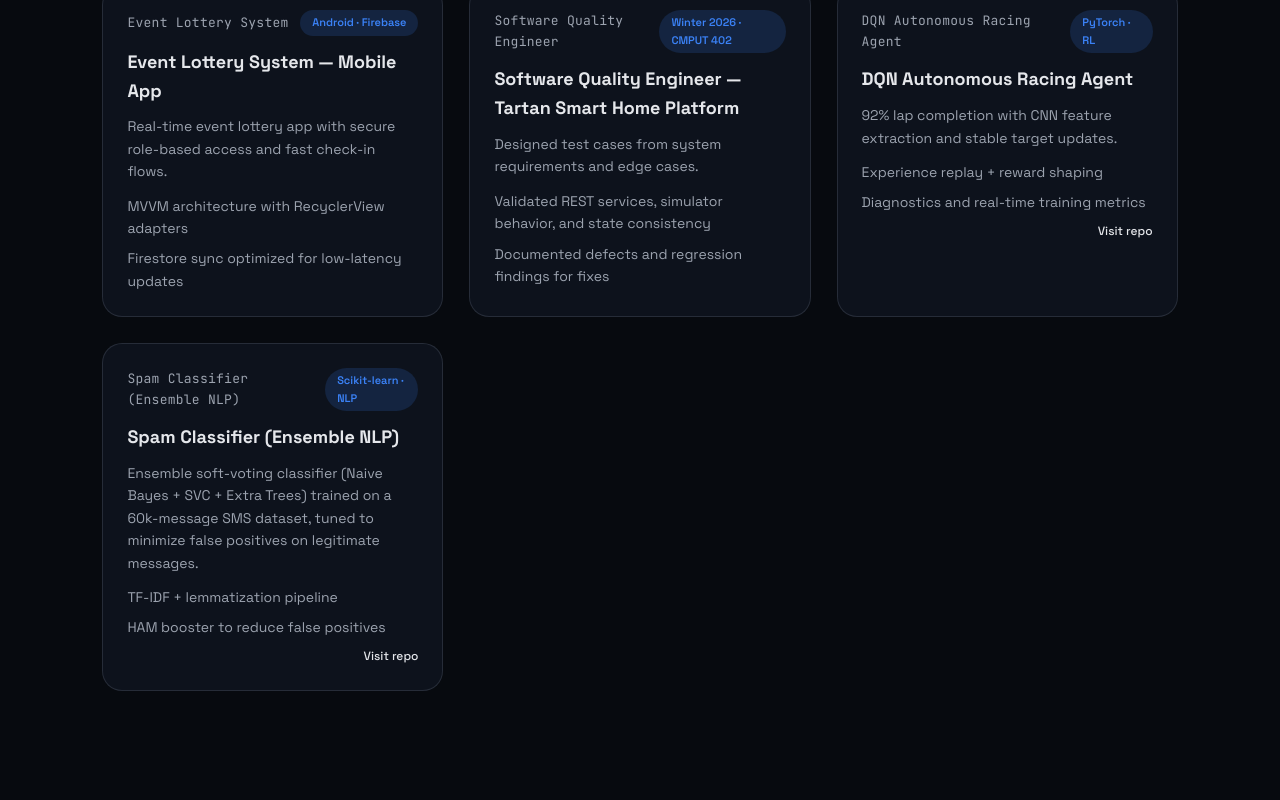
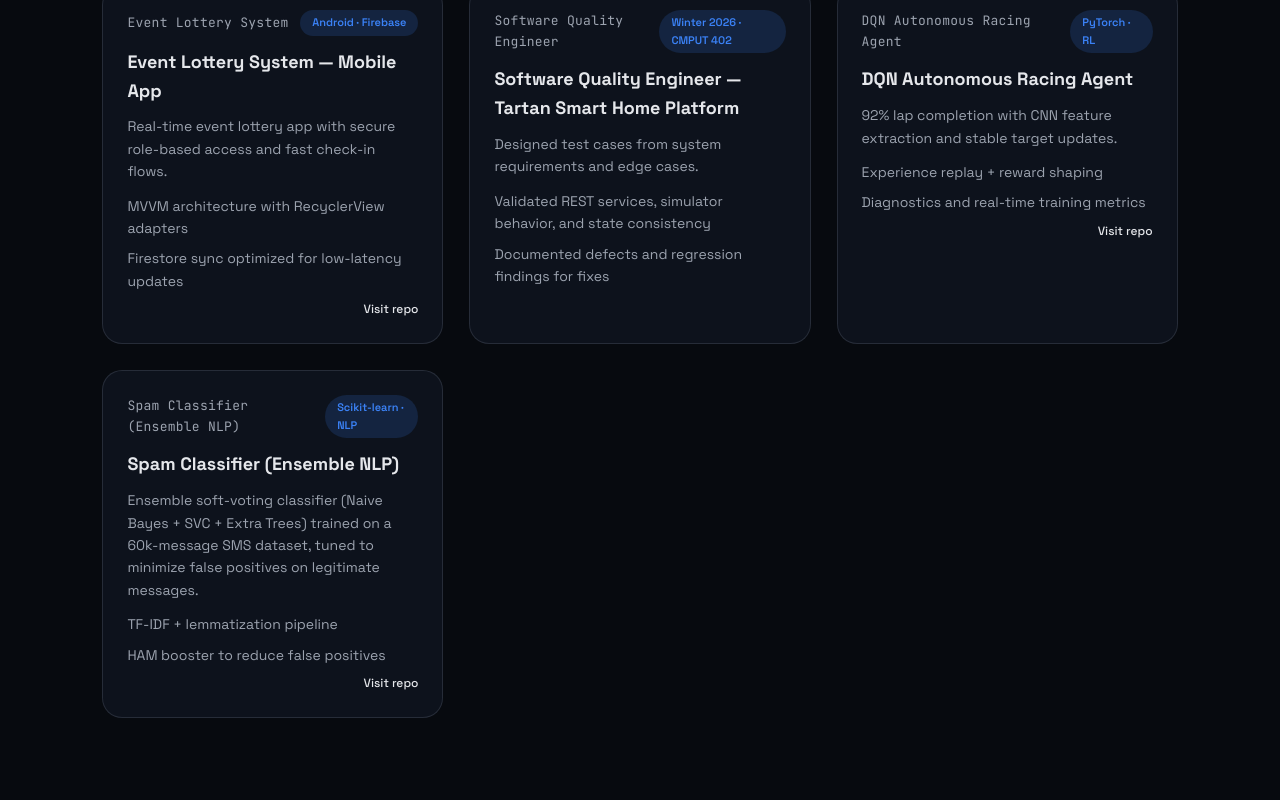
Before and after one commit to vanshtaneja23/portfolio, a plain HTML site: page index.html in a window 1280 px wide. Shown: the part 4271-5071 px from the top of the page. Drawn offline with nearby package versions, Linux system fonts and the light colour scheme; a script that the page names is missing.

Commit message:
Restore Event Lottery repo link

```diff
--- a/index.html
+++ b/index.html
@@ -588,7 +588,12 @@
               >
             </div>
           </article>
-          <article class="project-card">
+          <article
+            class="project-card link-card"
+            data-link="https://github.com/CMPUT301F25zenith0/zenith0-connect"
+            role="link"
+            tabindex="0"
+          >
             <div class="project-meta">
               <span class="mono">Event Lottery System</span>
               <span class="pill">Android · Firebase</span>
@@ -602,6 +607,15 @@
               <li>MVVM architecture with RecyclerView adapters</li>
               <li>Firestore sync optimized for low-latency updates</li>
             </ul>
+            <div class="project-links">
+              <a
+                class="project-link"
+                href="https://github.com/CMPUT301F25zenith0/zenith0-connect"
+                target="_blank"
+                rel="noopener"
+                >Visit repo</a
+              >
+            </div>
           </article>
           <article class="project-card">
             <div class="project-meta">
```
